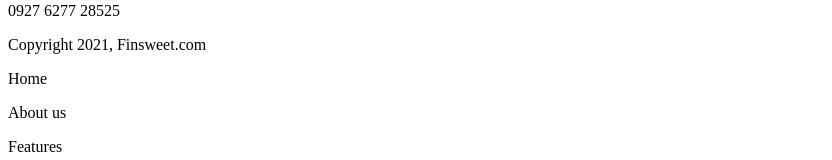
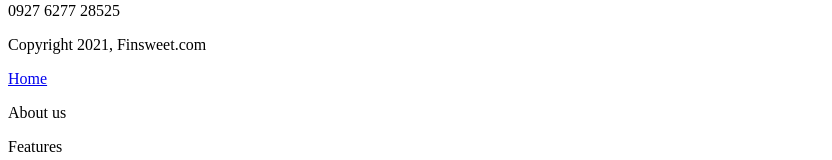
Before and after one commit to Hammadalphasquad/blogs, a Vue app: page / in a window 1280 px wide. Shown: the part 1771-1931 px from the top of the page, without its empty margins (0-832 px from the left). Built offline with nearby package versions, Linux system fonts and the light colour scheme; no server answers.

Commit message:
final update

```diff
--- a/src/components/footer.vue
+++ b/src/components/footer.vue
@@ -60,9 +60,7 @@
   Copyright 2021, Finsweet.com
   </p>
   <div class="flex md:gap-8 gap-2 md:text-base text-sm font-medium md:leading-7 text-[#282938]">
-  <p class="cursor-pointer">
-  Home
-  </p>
+  <router-link to="/"><p class="cursor-pointer">Home</p></router-link>
   <p class="cursor-pointer">
   About us
   </p>
```
